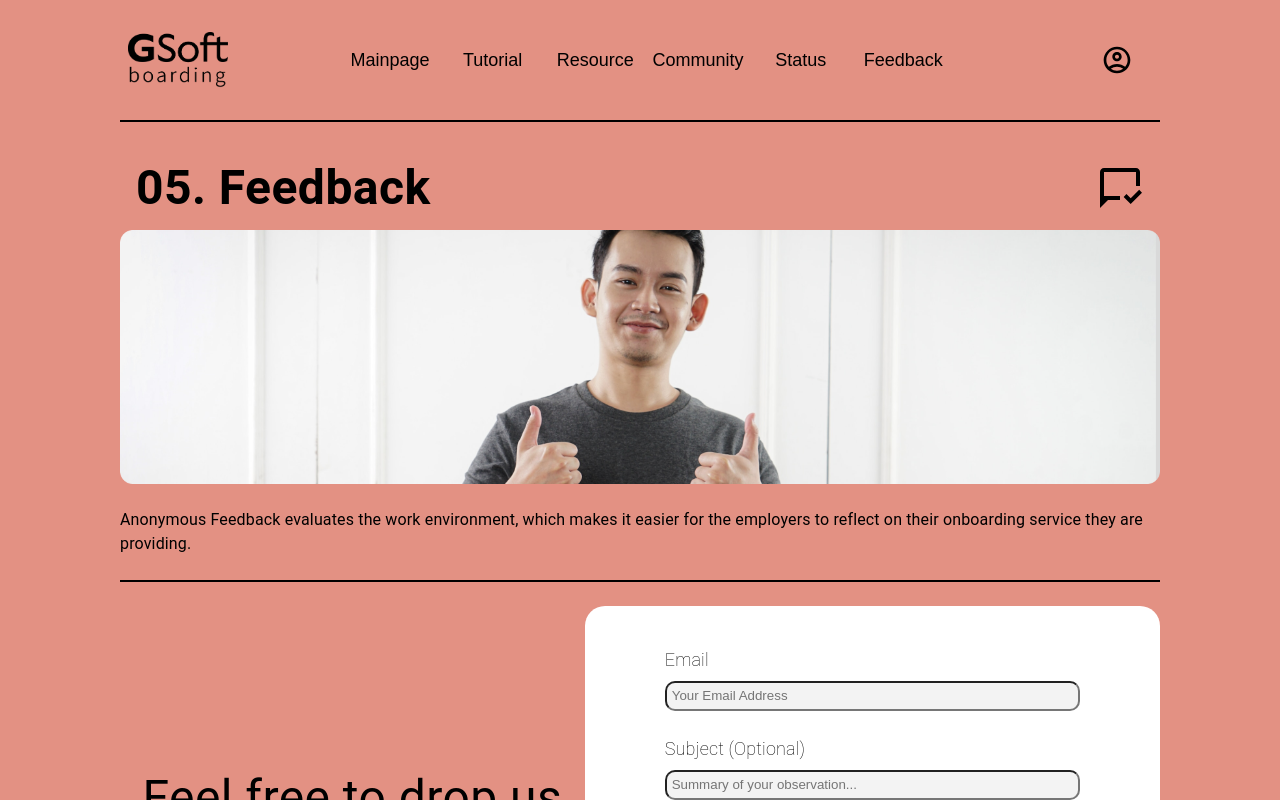
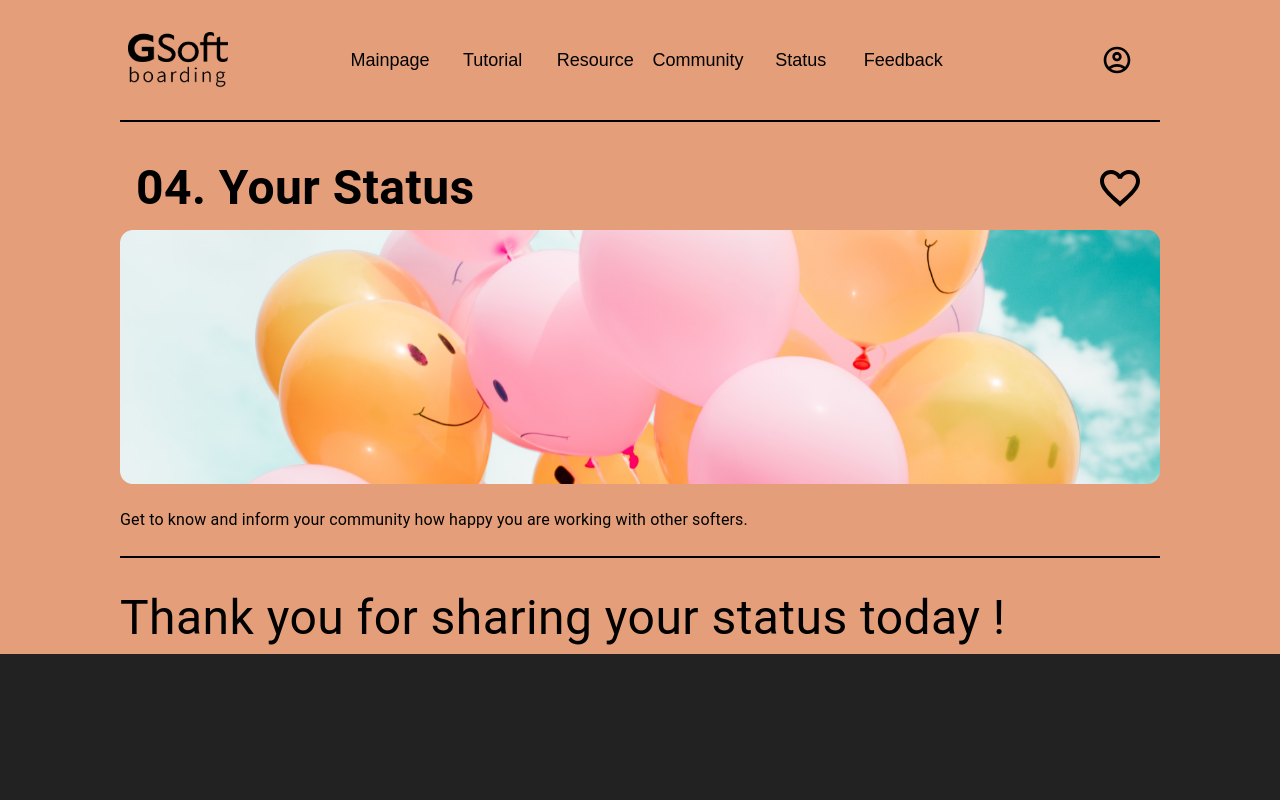
Before and after one commit to MinGi-K/Gsoft-Boarding, a React (Create React App) app: page / in a window 1280 px wide. Shown: the top 800 px of the page. Built offline with nearby package versions, Linux system fonts and the light colour scheme.

Commit message:
status page updates

```diff
--- a/src/App.js
+++ b/src/App.js
@@ -4,12 +4,13 @@ import { Link, useRoutes } from "react-router-dom";
 // import Routes from "./Routes";
 // import Home from "./pages/Home/Home";
 // import Tutorial from "./pages/Tutorial";
-import Feedback from "./pages/Feedback";
+// import Feedback from "./pages/Feedback";
+import Status from "./pages/Status";
 
 function App() {
   return (
     <>
-      <Feedback/>
+      <Status/>
     </>
   );
 }
--- /dev/null
+++ b/src/pages/Status.js
@@ -0,0 +1,114 @@
+import Header from "./components/Header";
+import Typography from '@mui/material/Typography';
+import Box from '@mui/material/Box';
+import ListItemIcon from '@mui/material/ListItemIcon';
+import MenuItem from '@mui/material/MenuItem';
+import status from '../../src/images/Status.png'
+import IconButton from '@mui/material/IconButton';
+import { Form } from "react-router-dom";
+import { Label } from "@mui/icons-material";
+import FavoriteBorderOutlinedIcon from '@mui/icons-material/FavoriteBorderOutlined';
+import { Slider } from '@mui/material';
+import { styled } from '@mui/material/styles';
+
+const PrettoSlider = styled(Slider)({
+    color: '#404040',
+    height: 8,
+    '& .MuiSlider-track': {
+      border: 'none',
+    },
+    '& .MuiSlider-thumb': {
+      height: 24,
+      width: 24,
+      backgroundColor: '#fff',
+      border: '2px solid currentColor',
+      '&:focus, &:hover, &.Mui-active, &.Mui-focusVisible': {
+        boxShadow: 'inherit',
+      },
+      '&:before': {
+        display: 'none',
+      },
+    },
+    '& .MuiSlider-valueLabel': {
+      lineHeight: 1.2,
+      fontSize: 12,
+      background: 'unset',
+      padding: 0,
+      width: 32,
+      height: 32,
+      borderRadius: '50% 50% 50% 0',
+      backgroundColor: '#E49E7A',
+      transformOrigin: 'bottom left',
+      transform: 'translate(50%, -100%) rotate(-45deg) scale(0)',
+      '&:before': { display: 'none' },
+      '&.MuiSlider-valueLabelOpen': {
+        transform: 'translate(50%, -100%) rotate(-45deg) scale(1)',
+      },
+      '& > *': {
+        transform: 'rotate(45deg)',
+      },
+    },
+  });
+
+const Status = () => {
+    return (
+        <>
+        <Header props={{color: '#E49E7A'}}>{{backgroundColor: '#E49E7A'}}</Header>
+        <Box sx={{backgroundColor:'#E49E7A'}}>
+            <Box sx={{ display: 'grid', alignItems: 'center', textAlign: 'left', paddingTop: 3, paddingBottom: 3,
+            marginLeft: 15, marginRight: 15, backgroundColor: '#E49E7A', borderBottom: 2, color: 'black'}}>
+                <MenuItem sx={{justifyContent: 'space-between'}}>
+                    <Typography sx={{color: 'black', fontSize: 'xxx-large', fontWeight: 'bold'}}>04. Your Status</Typography>
+                    <ListItemIcon>
+                        <FavoriteBorderOutlinedIcon sx = {{color: 'black', fontSize: 'xxx-large', fontWeight: 'bold'}} />
+                    </ListItemIcon>
+                </MenuItem>
+                <img src={status} alt="status" width={"100%"} alignItems='center' />
+                <Typography sx={{paddingTop: 3, color: 'black'}}>
+                    Get to know and inform your community how happy you are working with other softers.
+                </Typography>
+            </Box>
+            <Box sx={{ display: 'flex', alignItems: 'center', textAlign: 'center', paddingTop: 3,
+            paddingLeft: 15, paddingRight: 15, backgroundColor: '#E49E7A', }}>
+                <Typography sx={{color: 'black', fontSize: 'xxx-large'}}>Thank you for sharing your status today !</Typography>
+            </Box>
+            {/* <Box sx={{display: 'grid', alignItems: 'center', textAlign: 'center', gridTemplateColumns: 'repeat(3, 1fr)',
+                    paddingTop: 3, borderBottom: 10, paddingBottom: 3, marginLeft: 15, marginRight: 15,
+                    borderColor: 'black'}}> */}
+                    {/* <Box sx={{width: 400}}>
+                        <Typography sx = {{color: 'black'}} gutterBottom>Feeling</Typography>
+                            <PrettoSlider
+                                valueLabelDisplay="auto"
+                                aria-label="pretto slider"
+                                defaultValue={20}
+                            />
+                        <Typography sx = {{color: 'black'}} gutterBottom>Goal</Typography>
+                            <PrettoSlider
+                                valueLabelDisplay="auto"
+                                aria-label="pretto slider"
+                                defaultValue={80}
+                            />
+                    </Box> */}
+
+                {/* </Box> */}
+        </Box>
+
+
+
+
+        {/* <div style={{backgroundColor:'#E39183', height:'100vh', color: 'black'}}>05. Feedback</div> */}
+
+{/*
+        <div>
+          <img src={Tut} alt="Tut" width={390}/>
+        </div> */}
+
+
+        </>
+
+
+    )
+
+}
+
+export default Status;
```
Also changed, not shown: src/images/Status.png (added).
